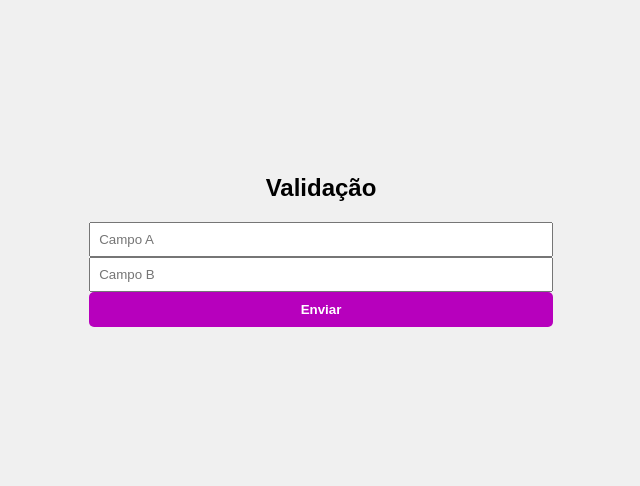
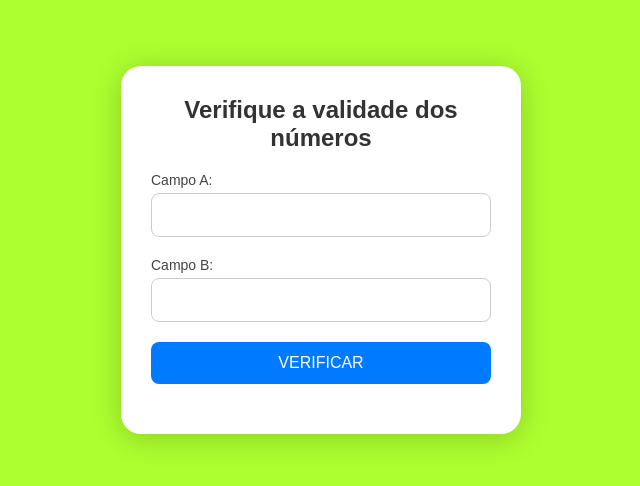
Before and after one commit to jgsouza12/exercicio_html_js, a plain HTML site: page index.html in a window 1280 px wide. Shown: the part 150-636 px from the top of the page, without its empty margins (319-959 px from the left). Drawn offline with Linux system fonts and the light colour scheme.

Commit message:
Add files via upload

```diff
--- a/index.html
+++ b/index.html
@@ -1,21 +1,27 @@
 <!DOCTYPE html>
-<html lang="pt">
+<html lang="pt-br">
 <head>
     <meta charset="UTF-8">
     <meta name="viewport" content="width=device-width, initial-scale=1.0">
+    <title>Validador dos campos A e B</title>
     <link rel="stylesheet" href="main.css">
-    <title>Exercício HTML/JS</title>
 </head>
 <body>
-    <div id="container">
-        <h1 class="title">Validação </h1>
-        <form id="formulario">
-            <input type="number" id = 'campoA' placeholder="Campo A">
-            <input type="number" id="campoB" placeholder="Campo B">
-            <button type="submit">Enviar</button>
-            <p></p>
+    <div class="container">
+        <h1>Verifique a validade dos números</h1>
+        <form id="numberForm">
+            <div class="form-group">
+                <label for="campoA">Campo A:</label>
+                <input id="campoA" type="number" name="campoA" required="">
+            </div>
+            <div class="form-group">
+                <label for="campoB">Campo B:</label>
+                <input id="campoB" type="number" name="campoB" required="">
+            </div>
+            <button type="submit">VERIFICAR</button>
+            <div class="message"></div>
         </form>
+<script src="main.js"></script>
     </div>
-    <script src="./main.js"></script>
 </body>
 </html>
--- a/main.css
+++ b/main.css
@@ -3,69 +3,92 @@
     padding: 0;
     box-sizing: border-box;
 }
+
 body {
-    font-family: Arial, sans-serif;
+    font-family: 'Arial', sans-serif;
+    background: greenyellow;
     display: flex;
     justify-content: center;
     align-items: center;
     height: 100vh;
-    background-color: #f0f0f0;
+    overflow: hidden;
 }
 
 .container {
-    background: #f686f6;
-    padding: 20px;
-    border-radius: 8px;
-    box-shadow: 0 0 10px rgba(0,0,0,0.1);
-    width: 300px;
+    background-color: #ffffff;
+    border-radius: 20px;
+    padding: 30px;
+    box-shadow: 0 4px 30px rgba(0, 0, 0, 0.2);
+    width: 400px;
+    max-width: 100%;
+    position: relative;
+    z-index: 1;
 }
 
+
 h1 {
+    text-align: center;
+    color: #333;
+    font-size: 24px;
     margin-bottom: 20px;
-    font-size: 1.5em;
-    text-align: center;
 }
 
+
 .form-group {
-    margin-bottom: 15px;
+    margin-bottom: 20px;
 }
+
 
 label {
     display: block;
     margin-bottom: 5px;
+    color: #444;
+    font-size: 14px;
+    border-radius: 5px;
 }
+
 
 input[type="number"] {
     width: 100%;
-    padding: 8px;
-    box-sizing: border-box;
+    padding: 12px;
+    border: 1px solid #ccc;
+    border-radius: 8px;
+    font-size: 16px;
+    transition: border-color 0.3s;
 }
+
+
+input[type="number"]:focus {
+    border-color: #007BFF;
+    outline: none;
+}
+
 
 button {
     width: 100%;
-    padding: 10px;
-    background-color: #b700bd;
-    color: rgb(255, 255, 255);
+    padding: 12px;
+    background-color: #007BFF;
+    color: white;
     border: none;
-    border-radius: 5px;
+    border-radius: 8px;
+    font-size: 16px;
     cursor: pointer;
-    font-weight: bold;
+    transition: background-color 0.3s;
 }
 
+
 button:hover {
-    background-color: #fea900;
+    background-color: #0056b3;
 }
 
+
 .message {
+    text-align: center;
     margin-top: 20px;
-    text-align: center;
-    font-weight: bold;
+    font-size: 16px;
+    color: #28a745;
 }
 
-.success {
-    color: #b700bd;
-}
-
-.error {
+.message.error {
     color: #dc3545;
 }
--- a/main.js
+++ b/main.js
@@ -1,15 +1,24 @@
-document.getElementById('myForm').addEventListener('submit', function(event) {
+
+const form = document.getElementById('numberForm');
+const inputA = document.getElementById('campoA');
+const inputB = document.getElementById('campoB');
+const messageDiv = document.createElement('div');
+form.appendChild(messageDiv);
+
+
+form.addEventListener('submit', function(event) {
     event.preventDefault();
-    const campoA = parseFloat(document.getElementById('campoA').value);
-    const campoB = parseFloat(document.getElementById('campoB').value);
 
-    const messageDiv = document.getElementById('message');
 
-    if (campoB > campoA) {
-        messageDiv.textContent = 'O formulário é válido! Campo B é maior que Campo A.';
-        messageDiv.className = 'message success';
+    const valueA = parseFloat(inputA.value);
+    const valueB = parseFloat(inputB.value);
+
+
+    if (valueB > valueA) {
+        messageDiv.textContent = 'O número B é maior que o número A.';
+        messageDiv.className = 'message';
     } else {
-        messageDiv.textContent = 'O formulário é inválido! Campo B deve ser maior que Campo A.';
+        messageDiv.textContent = 'O número B deve ser maior que o número A.';
         messageDiv.className = 'message error';
     }
 });
```
